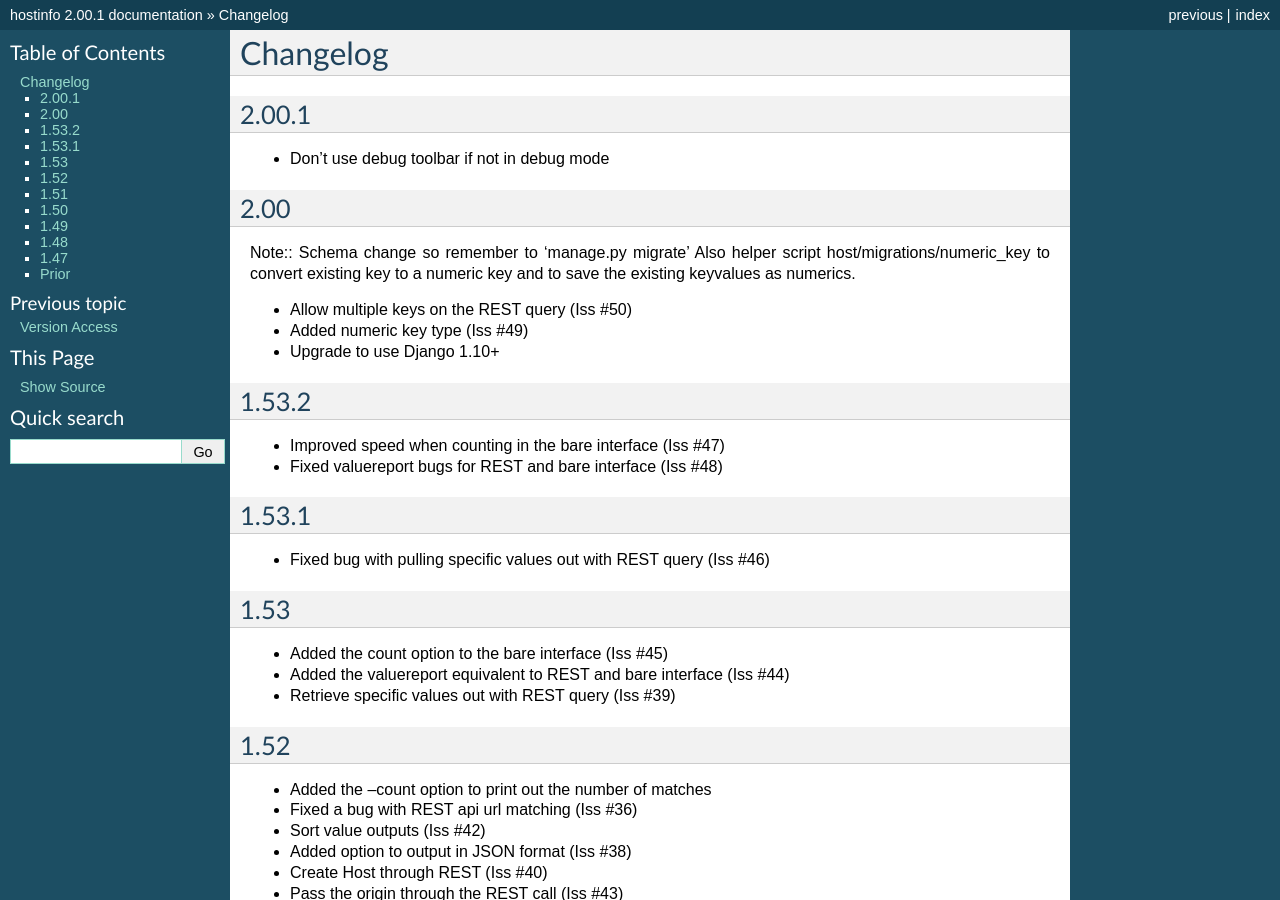
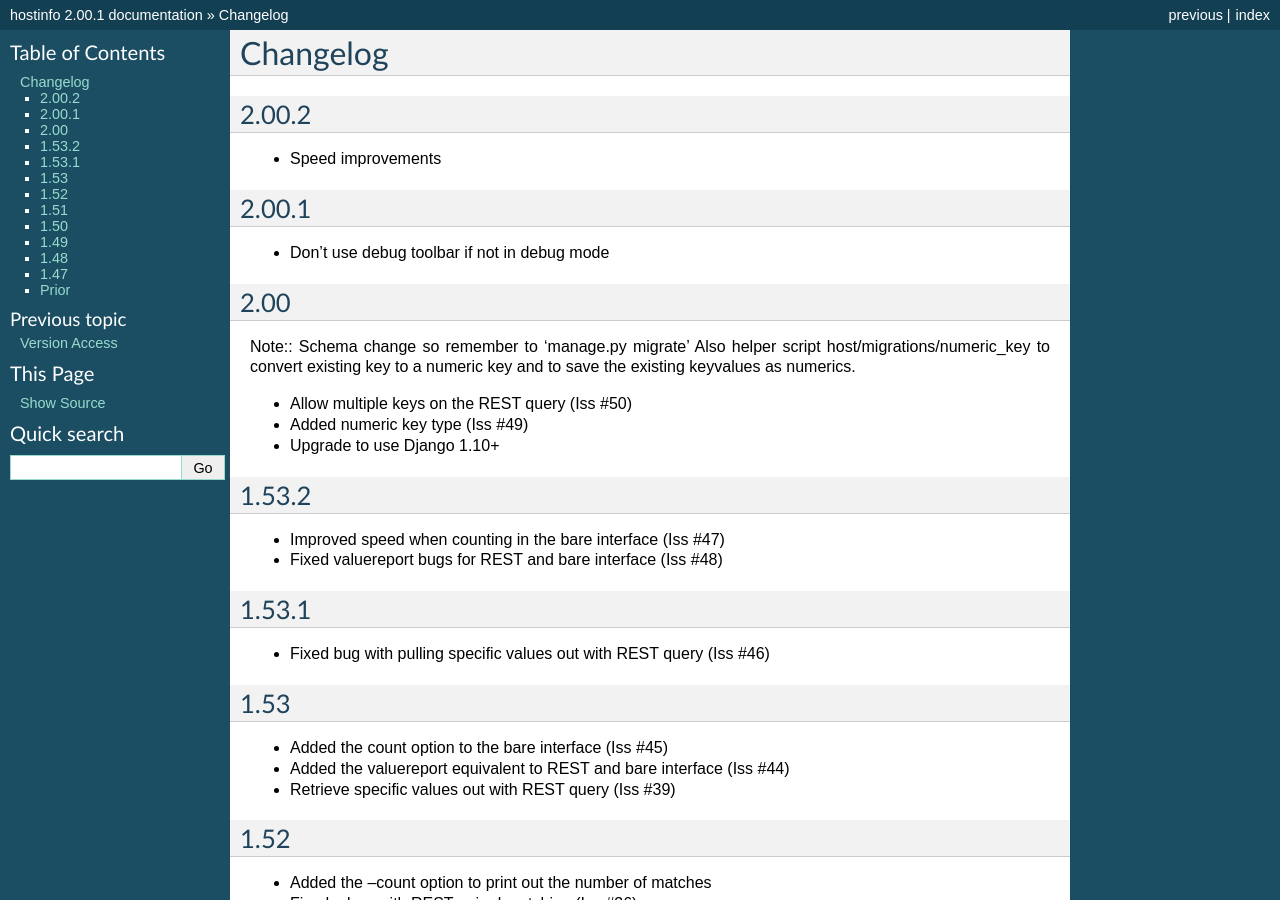
Before and after one commit to dwagon/Hostinfo, a Sphinx documentation site: the page built from docs/changelog.rst, in a window 1280 px wide and 900 px high. Built offline with Sphinx 7.4.7, drawn with Linux system fonts in a browser that asks for light colours.

Commit message:
Updated docs

```diff
--- a/docs/changelog.rst
+++ b/docs/changelog.rst
@@ -1,5 +1,9 @@
 Changelog
 ---------
+
+2.00.2
+======
+* Speed improvements
 
 2.00.1
 ======
```
